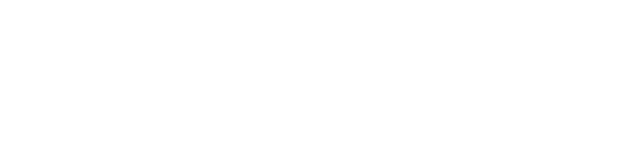
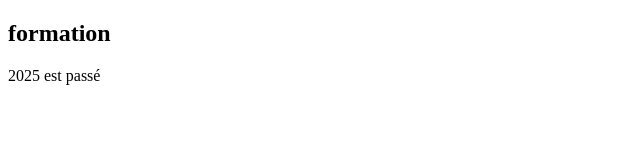
Before and after one commit to fenouesther/mon-cv, a plain HTML site: page index.html in a window 1280 px wide. Shown: the whole page, without its empty margins (0-640 px from the left). Drawn offline with Linux system fonts and the light colour scheme.

Commit message:
mise en place de la section formations

```diff
--- a/index.html
+++ b/index.html
@@ -6,6 +6,6 @@
     <title>mon-cv</title>
 </head>
 <body>
-
+    <section><h1>formation</h1><div>2025 est passé</div></section>
 </body>
 </html>
```
